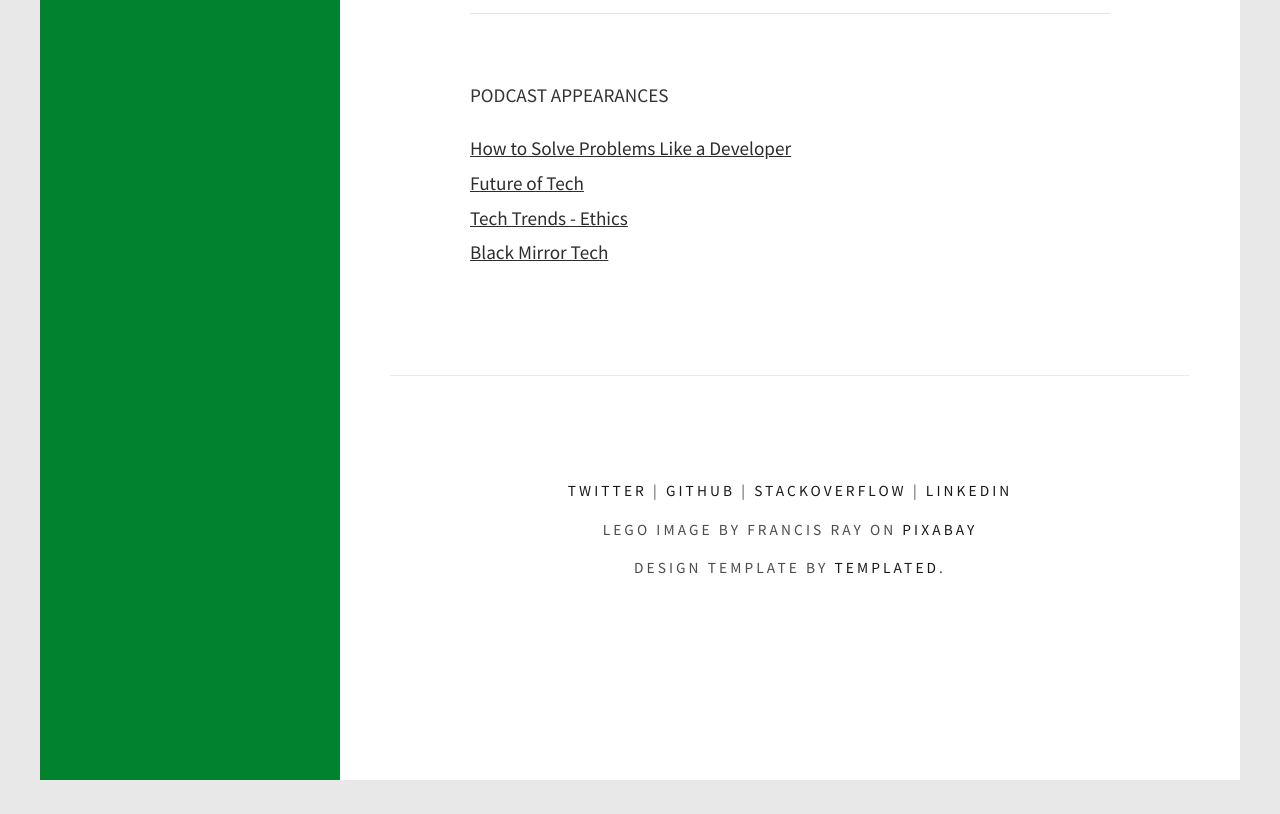
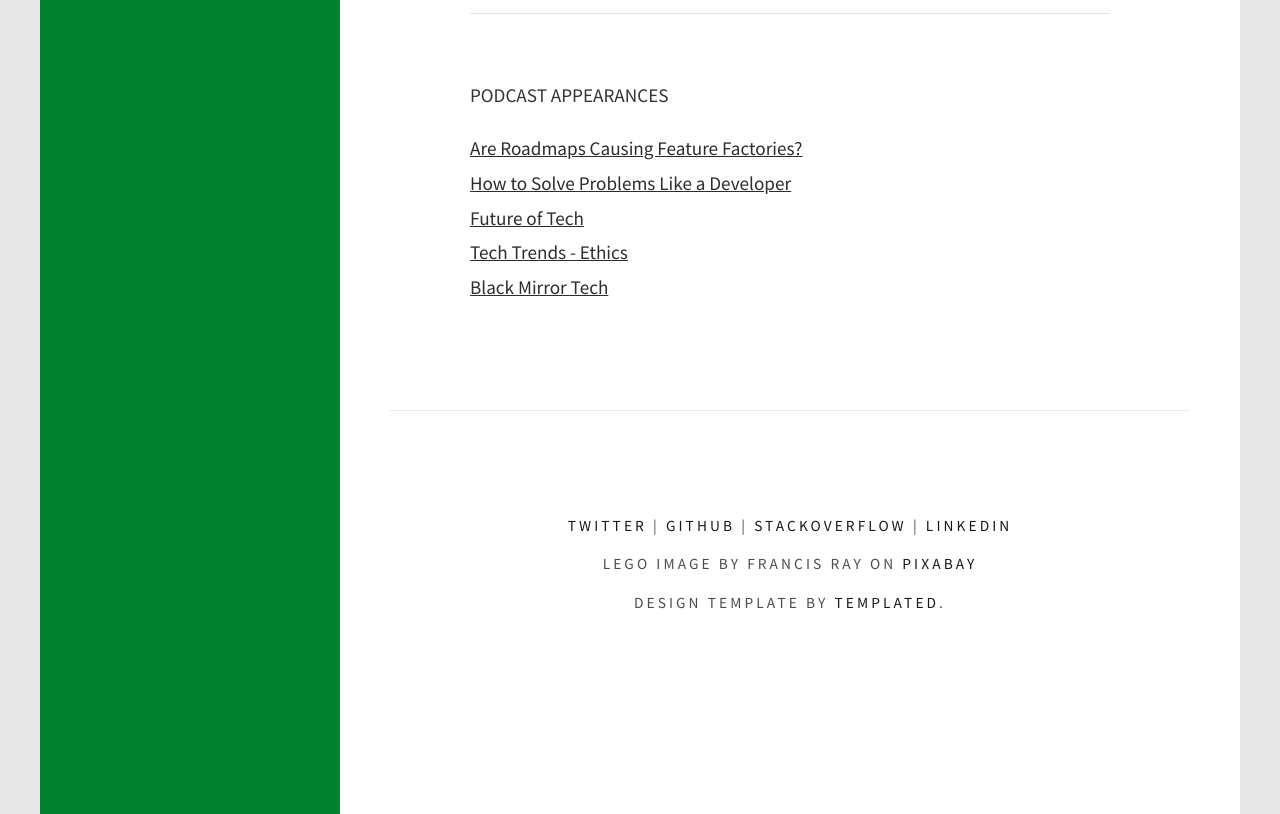
Before and after one commit to ryandawsonuk/softwareforhumans, a plain HTML site: page talks.html in a window 1280 px wide. Shown: the part 1740-2554 px from the top of the page. Before the commit the page ends 2520 px from the top, so only its background shows below. Drawn offline with Linux system fonts and the light colour scheme.

Commit message:
Update talks.html

```diff
--- a/talks.html
+++ b/talks.html
@@ -76,6 +76,7 @@ Released   : 20130902
 				</li>
 				<li>
 					<h3>Podcast Appearances</h3>
+					<p><a href="https://agileinaction.com/agile-in-action-podcast/2022/02/22/are-roadmaps-causing-feature-factories.html">Are Roadmaps Causing Feature Factories?</a></p>
 					<p><a href="https://hackernoon.com/how-to-solve-problems-like-a-software-developer-6sau3tjx">How to Solve Problems Like a Developer</a></p>
 					<p><a href="https://hackernoon.com/another-ai-hosted-podcast-the-future-of-tech-belongs-to-those-building-it-7z2s3tay">Future of Tech</a></p>
 					<p><a href="https://hackernoon.com/technology-trends-for-2021-a-forecast-from-hacker-noons-top-writers-qs383tv1">Tech Trends - Ethics</a></p>
```
